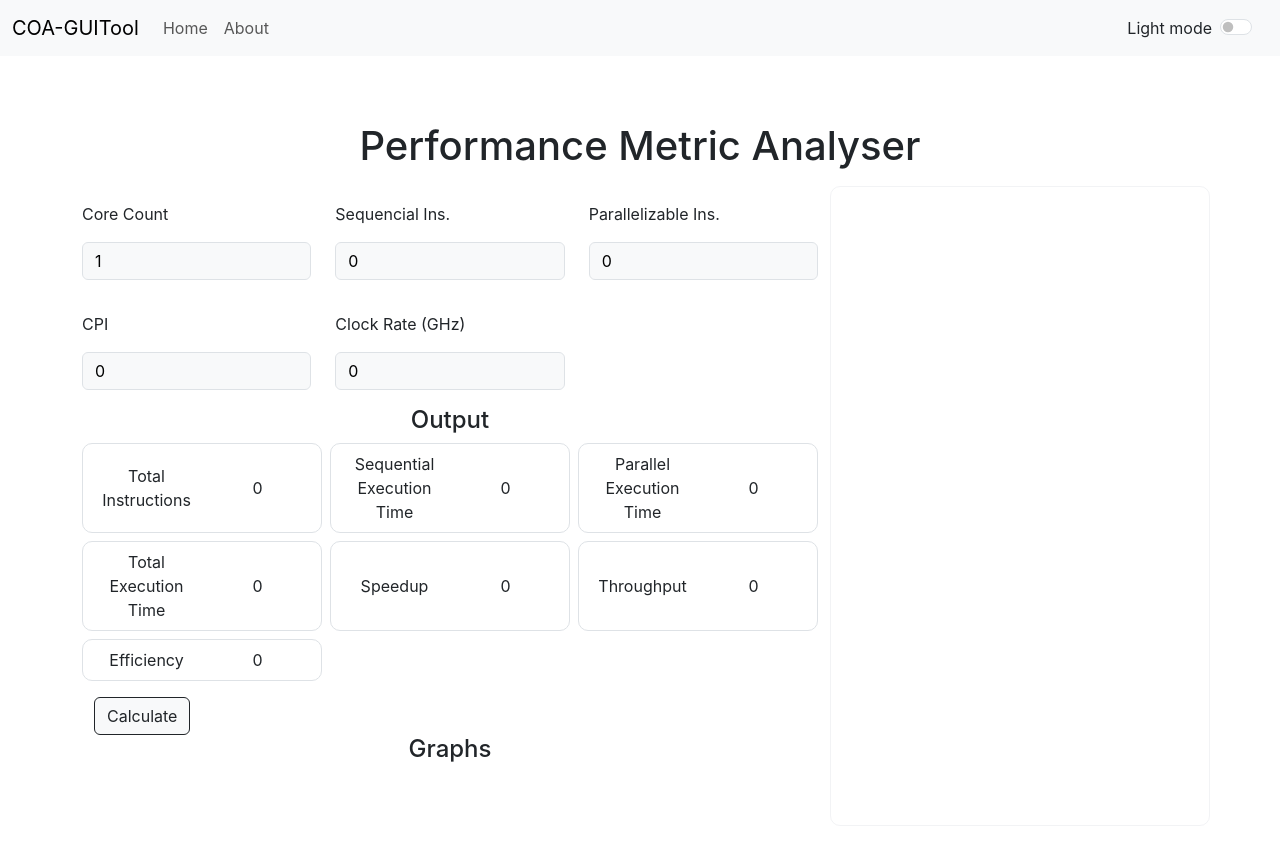
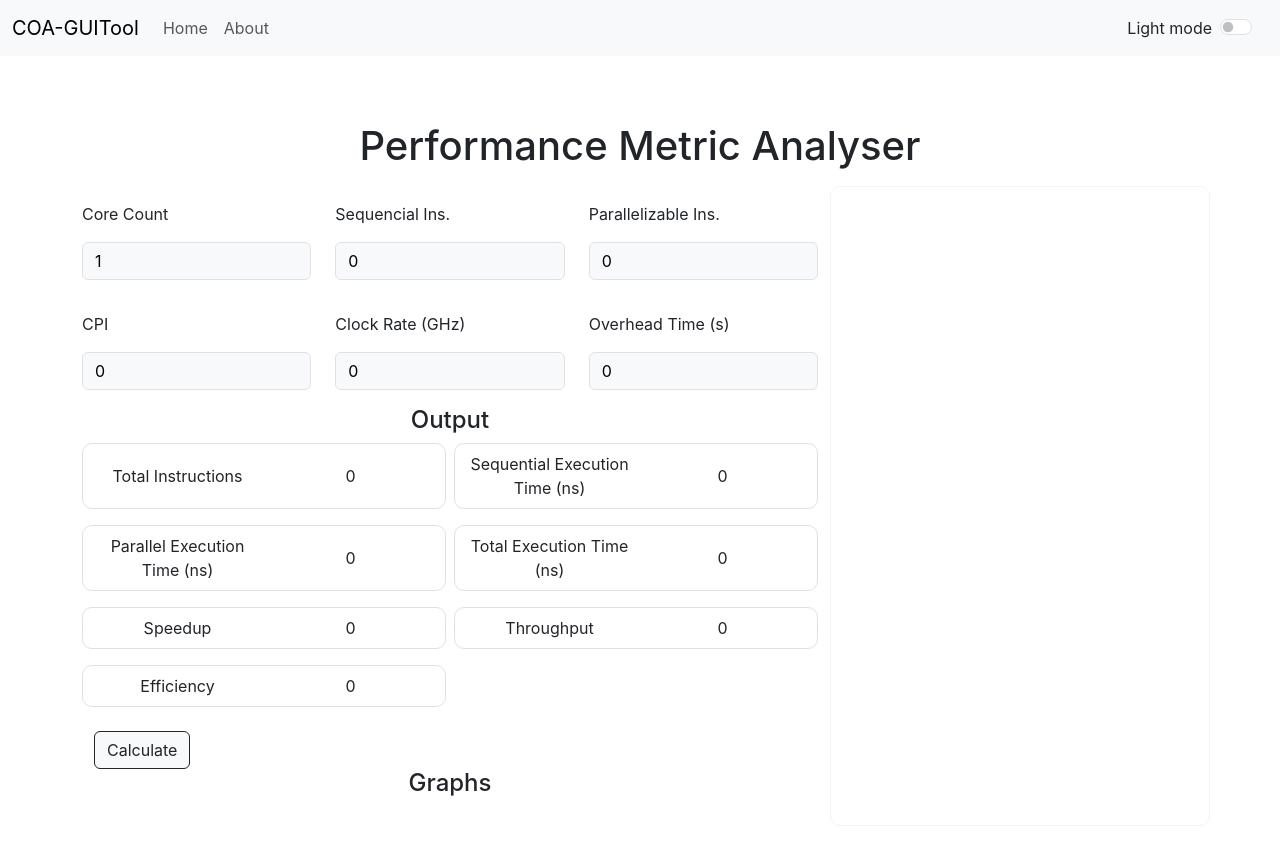
Before and after one commit to Hit2737/COA_Learning_Application, a React (Create React App) app in the folder myapp/: page /performacemetricanalyser in a window 1280 px wide. Built offline with nearby package versions, Linux system fonts and the light colour scheme.

Commit message:
Perf. Metric Analyser -> calculation part done, visualization part remaining. Need to think about it, how to present the data such that user understands it better...

```diff
--- a/myapp/src/components/PMA.js
+++ b/myapp/src/components/PMA.js
@@ -10,13 +10,15 @@ export default function PerformanceMetricAnalyser({ mode, showAlert }) {
         seqIns: 'Number of Sequential Instructions (which cannot be parallelized)',
         parIns: 'Number of Instructions that can be executed on multiple cores parallelly',
         cpi: 'Number of Clock Cycles an Instruction takes to execute',
-        clkRate: 'Number of Clock Cycles per 1e-9 seconds'
+        clkRate: 'Number of Clock Cycles per 1e-9 seconds',
+        overhead: 'Overhead Time',
     }
     const [coreCount, setCoreCount] = useState(1);
     const [seqIns, setSeqIns] = useState(0);
     const [parIns, setParIns] = useState(0);
     const [cpi, setCPI] = useState(0);
     const [clkRate, setClkRate] = useState(0);
+    const [overhead, setOverhead] = useState(0);
     // one more missing state
     // console.log(coreCount, seqIns, parIns, cpi, clkRate);
     return (
@@ -30,13 +32,14 @@ export default function PerformanceMetricAnalyser({ mode, showAlert }) {
                         <InputValue mode={mode} id='parIns' title='Parallelizable Ins.' content={info.parIns} type='number' setValue={setParIns} value={parIns} placeholder='Enter No. of Par. Ins.' min={0} max={100} />
                         <InputValue mode={mode} id='cpi' title='CPI' content={info.cpi} type='float' setValue={setCPI} value={cpi} placeholder='Enter CPI' min={0} max={100} />
                         <InputValue mode={mode} id='clkRate' title='Clock Rate (GHz)' content={info.clkRate} type='float' setValue={setClkRate} value={clkRate} placeholder='Enter Clock Rate' min={0} max={100} />
+                        <InputValue mode={mode} id='overhead' title='Overhead Time (s)' content={info.overhead} type='float' setValue={setOverhead} value={overhead} placeholder='Enter Overhead Time' min={0} max={100000000} />
                     </div>
                     <div className="row">
                         <div className="col">
 
                         </div>
                     </div>
-                    <Output mode={mode} coreCount={coreCount} seqIns={seqIns} parIns={parIns} cpi={cpi} clkRate={clkRate} showAlert={showAlert} />
+                    <Output mode={mode} coreCount={coreCount} seqIns={seqIns} parIns={parIns} cpi={cpi} clkRate={clkRate} overhead={overhead} showAlert={showAlert} />
                     <Graphs />
                 </div>
                 <div className="col-md-4 border" style={{ borderRadius: '10px', opacity: '40%' }}>
--- a/myapp/src/components/PMA/Output.js
+++ b/myapp/src/components/PMA/Output.js
@@ -1,8 +1,7 @@
-import React, { useEffect } from 'react'
 import { useState } from 'react';
 import OutputLine from './OutputLine';
 
-export default function Output({ mode, coreCount, seqIns, parIns, cpi, clkRate, showAlert }) {
+export default function Output({ mode, coreCount, seqIns, parIns, cpi, clkRate, overhead, showAlert }) {
     const [output, setOutput] = useState({
         totalExeTime: 0,
         tput: 0,
@@ -14,8 +13,24 @@ export default function Output({ mode, coreCount, seqIns, parIns, cpi, clkRate,
         totalSeqExeTime: 0
     });
 
+    const wrongInputs = () => {
+        if (!parseInt(coreCount) || (!parseInt(seqIns) && parseInt(seqIns) !== 0) || (!parseInt(parIns) && parseInt(parIns) !== 0) || !parseFloat(cpi) || !parseFloat(clkRate) || (!parseFloat(overhead) && parseFloat(overhead) !== 0)) {
+            return true;
+        }
+        if (parseInt(seqIns) === 0 && parseInt(parIns) === 0) {
+            return true;
+        }
+        if (!Number.isInteger(parseFloat(coreCount)) || !Number.isInteger(parseFloat(seqIns)) || !Number.isInteger(parseFloat(parIns))) {
+            return true;
+        }
+        if (coreCount < 1 || seqIns < 0 || parIns < 0 || cpi < 0 || clkRate < 0) {
+            return true;
+        }
+        return false;
+    }
+
     const calcOutput = () => {
-        if (!cpi || !clkRate || cpi === 0 || clkRate === 0) {
+        if (wrongInputs()) {
             setOutput({
                 totalExeTime: 0,
                 tput: 0,
@@ -34,21 +49,21 @@ export default function Output({ mode, coreCount, seqIns, parIns, cpi, clkRate,
         let sExeTime = seqIns * cpi * clkRate;
         let pExeTime = parIns * cpi * clkRate / coreCount;
         let tSeqExeTime = tIns * cpi * clkRate;
-        let tExeTime = sExeTime + pExeTime;
+        let tExeTime = sExeTime + pExeTime + Number(overhead);
         let tput = tIns / tExeTime;
         let speedup = tSeqExeTime / tExeTime;
         let efficiency = speedup / coreCount;
 
 
         setOutput({
-            totalExeTime: tExeTime.toFixed(2),
-            tput: tput.toFixed(2),
-            speedup: speedup.toFixed(2),
-            efficiency: efficiency.toFixed(2),
-            totalIns: tIns.toFixed(2),
-            seqExeTime: sExeTime.toFixed(2),
-            parExeTime: pExeTime.toFixed(2),
-            totalSeqExeTime: tSeqExeTime.toFixed(2)
+            totalExeTime: tExeTime.toExponential(2),
+            tput: tput.toExponential(2),
+            speedup: speedup.toExponential(2),
+            efficiency: efficiency.toExponential(2),
+            totalIns: tIns.toExponential(2),
+            seqExeTime: sExeTime.toExponential(2),
+            parExeTime: pExeTime.toExponential(2),
+            totalSeqExeTime: tSeqExeTime.toExponential(2)
         })
     };
 
@@ -57,9 +72,9 @@ export default function Output({ mode, coreCount, seqIns, parIns, cpi, clkRate,
             <h4 className='text-center'>Output</h4>
             <div className="row g-2">
                 <OutputLine title='Total Instructions' value={output.totalIns} />
-                <OutputLine title='Sequential Execution Time' value={output.seqExeTime} />
-                <OutputLine title='Parallel Execution Time' value={output.parExeTime} />
-                <OutputLine title='Total Execution Time' value={output.totalExeTime} />
+                <OutputLine title='Sequential Execution Time (ns)' value={output.seqExeTime} />
+                <OutputLine title='Parallel Execution Time (ns)' value={output.parExeTime} />
+                <OutputLine title='Total Execution Time (ns)' value={output.totalExeTime} />
                 <OutputLine title='Speedup' value={output.speedup} />
                 <OutputLine title='Throughput' value={output.tput} />
                 <OutputLine title='Efficiency' value={output.efficiency} />
--- a/myapp/src/components/PMA/OutputLine.js
+++ b/myapp/src/components/PMA/OutputLine.js
@@ -2,7 +2,7 @@ import React from 'react'
 
 export default function OutputLine({ title, value }) {
   return (
-    <div className='col-md-4'>
+    <div className='col-md-6 my-2'>
       <div className="container p-2 border h-100 text-center d-flex" style={{ borderRadius: '10px' }}>
         <div className="col align-content-center h-100">
           <p className='m-0'>{title}</p>
```
